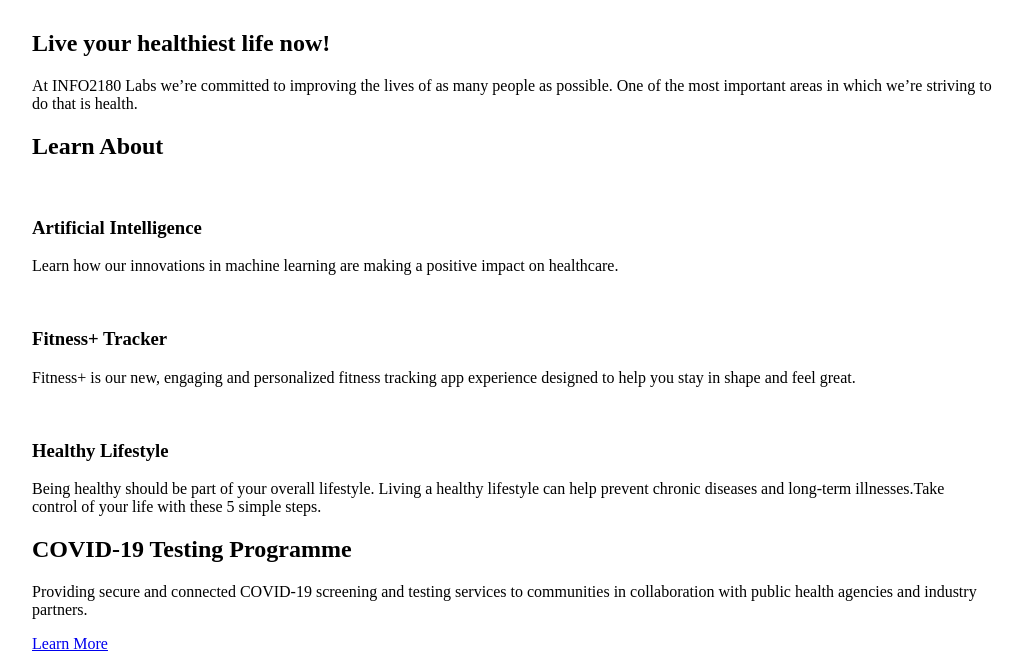
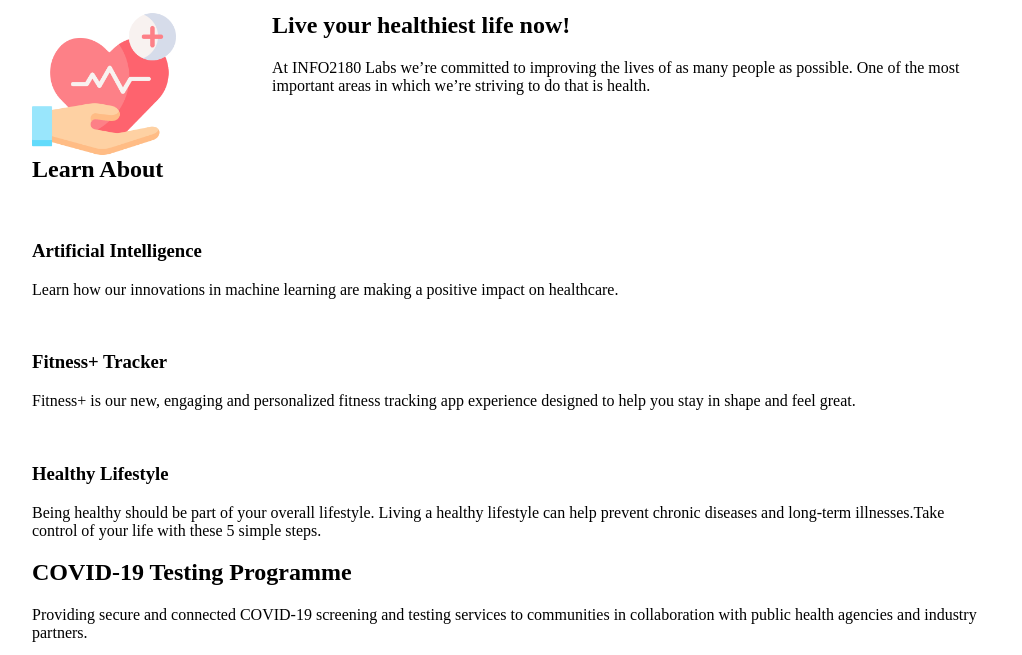
Before and after one commit to Kieranator5050/info2180-project1, a plain HTML site: page index.html in a window 1280 px wide. Shown: the part 83-738 px from the top of the page, without its empty margins (128-1150 px from the left). Drawn offline with Linux system fonts and the light colour scheme.

Commit message:
Overview Hero Positioned

```diff
--- a/index.html
+++ b/index.html
@@ -26,7 +26,7 @@
         <section class="overview-hero">
             <div class="container">
                 <div class="overview-hero-image">
-                    <img src="#" alt="">
+                    <img src="imgs\healthcare.png" alt="">
                 </div>
                 <div class="overview-hero-text">
                     <h2>Live  your healthiest life now!</h2>
@@ -111,6 +111,7 @@
     <footer>
         <div class="container">
             <p>Copyright 2020, Your Name</p>
+            <p>Icons made by <a href="https://www.freepik.com" title="Freepik">Freepik</a> from <a href="https://www.flaticon.com/" title="Flaticon">www.flaticon.com</a></p>
         </div>
     </footer>
 </body>
--- a/styles.css
+++ b/styles.css
@@ -28,7 +28,18 @@ nav > ul > li{
 
 /*Main*/
   /*Overview Hero => Section*/
+  .overview-hero-image > img {
+    float: left;
+    height: 15%;
+    width: 15%;
+  }
+  .overview-hero-text > h2, .overview-hero-text >p {
+    padding-left: 25%;
+  }
   /*Learn About => Section*/
+  .learn-about {
+    clear: both;
+  }
   /*Testing => Section*/
   /*Stories => Section*/
   /*newsletter => Section*/
```
Also changed, not shown: imgs/healthcare.png (added).
